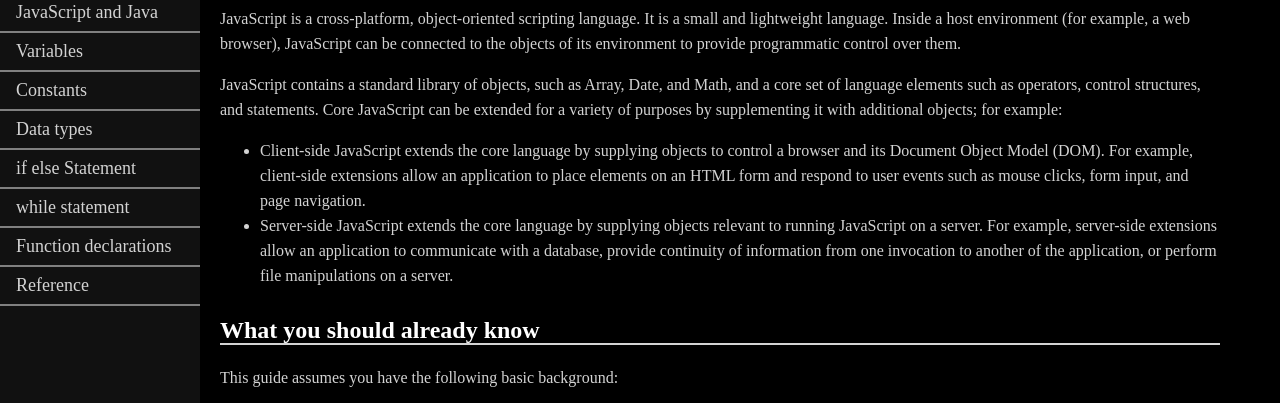
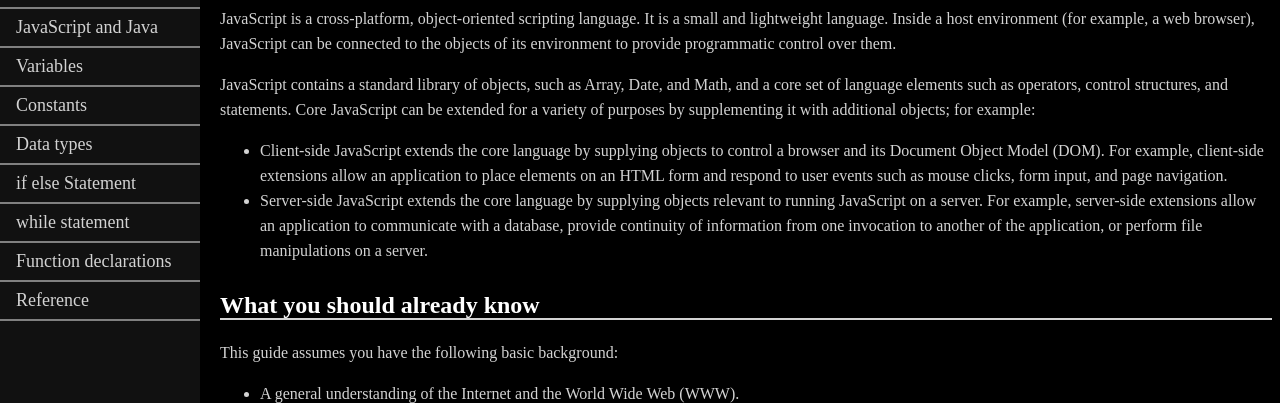
Before and after one commit to StacyKioko/Technical-Documentation_Page, a plain HTML site: page index.html in a window 1280 px wide. Shown: the part 144-547 px from the top of the page. Drawn offline with Linux system fonts and the light colour scheme.

Commit message:
Adjusting navbar orientation

```diff
--- a/styles.css
+++ b/styles.css
@@ -9,7 +9,6 @@ body {
   padding-top: 20px;
   margin-left: 210px;
   line-height: 25px;
-  max-width: 1000px;
 }
 
 #navbar {
@@ -21,7 +20,7 @@ body {
   left: 0;
   background-color: #111;
   overflow-x: hidden;
-  padding-top: 35px;
+  padding-top: 50px;
 }
 
 #navbar header {
```
